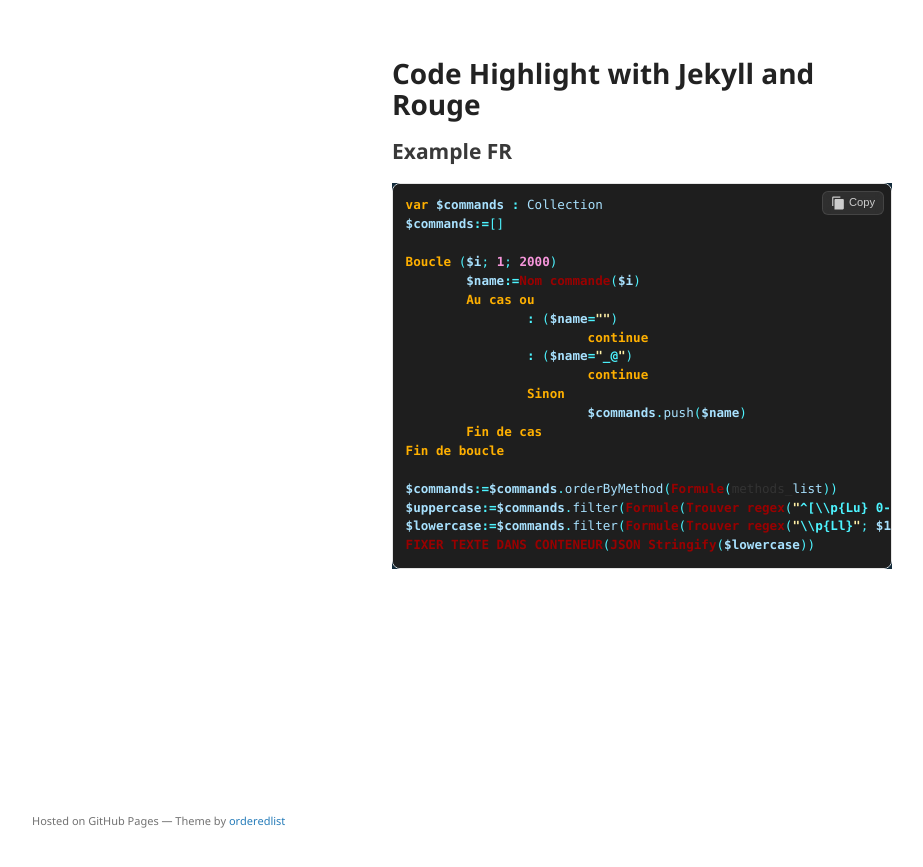
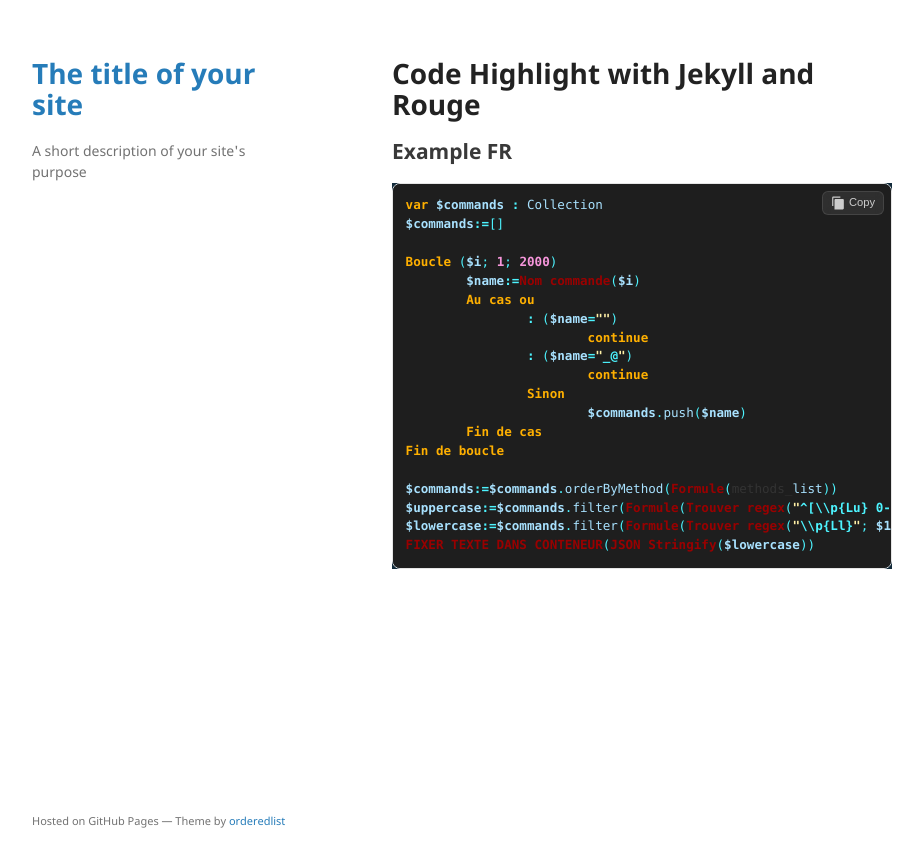
Before and after one commit to miyako/pages, a Jekyll site: the page built from index.md, in a window 1280 px wide. Shown: the top 867 px of the page, without its empty margins (178-1101 px from the left). Built offline with Jekyll 4.4.1, drawn with Linux system fonts in a browser that asks for light colours.

Commit message:
Update _config.yml

```diff
--- a/_config.yml
+++ b/_config.yml
@@ -9,3 +9,5 @@ exclude:
   - LICENSE
   - README.md
   - resources/
+title: "The title of your site"
+description: "A short description of your site's purpose"
```
